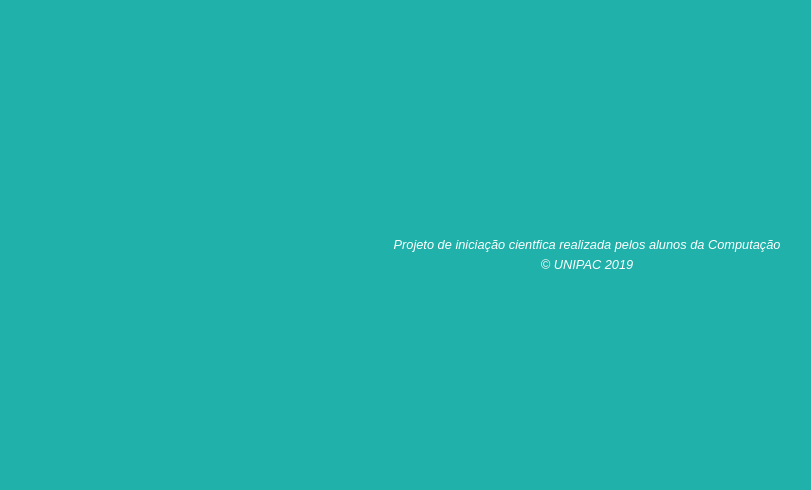
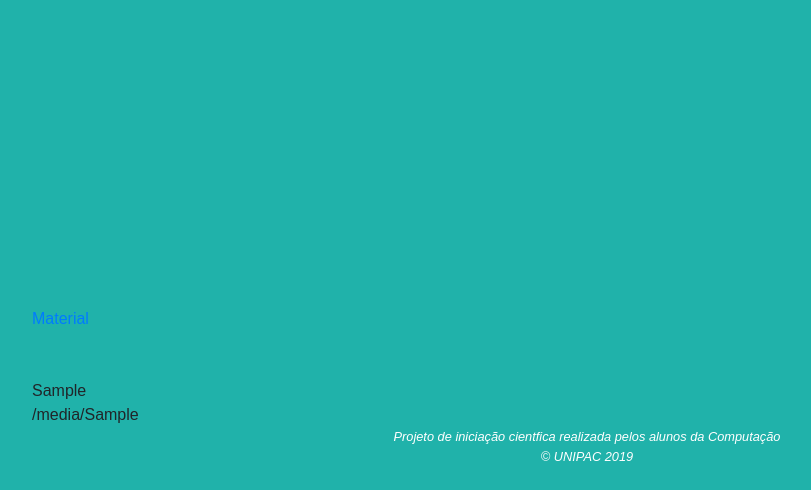
Before and after one commit to hemilioaraujo/portal_ensino, a Django app: page /aulas/aula/ in a window 1280 px wide. Shown: the part 389-879 px from the top of the page, without its empty margins (53-864 px from the left). Before the commit the page ends 658 px from the top, so only its background shows below. Run offline with Django 3.2, Linux system fonts and the light colour scheme; a user stored in the database is signed in; tables that the repository leaves empty hold one stand-in row (values such as "Sample post"); parts of the project's set-up code (start-up, migrations or seed data) failed here and were passed over; some libraries are stand-ins or nearby versions; some web fonts are replaced.

Commit message:
adicionados o link de material

```diff
--- a/portal_ensino/aulas/templates/aula.html
+++ b/portal_ensino/aulas/templates/aula.html
@@ -13,7 +13,16 @@
                 allow="accelerometer; autoplay; encrypted-media; gyroscope; picture-in-picture" allowfullscreen>
         </iframe>
     </div>
+<br><br><br>
 
+{% if user.profile.aula_atual.material %}
+    <a href="{{ user.profile.aula_atual.material.url }}">Material</a>
+
+<br><br><br>
+{{ user.profile.aula_atual.material }}
+<br>
+{{ user.profile.aula_atual.material.url }}
+{% endif %}
 
 
 {% endblock %}
```
